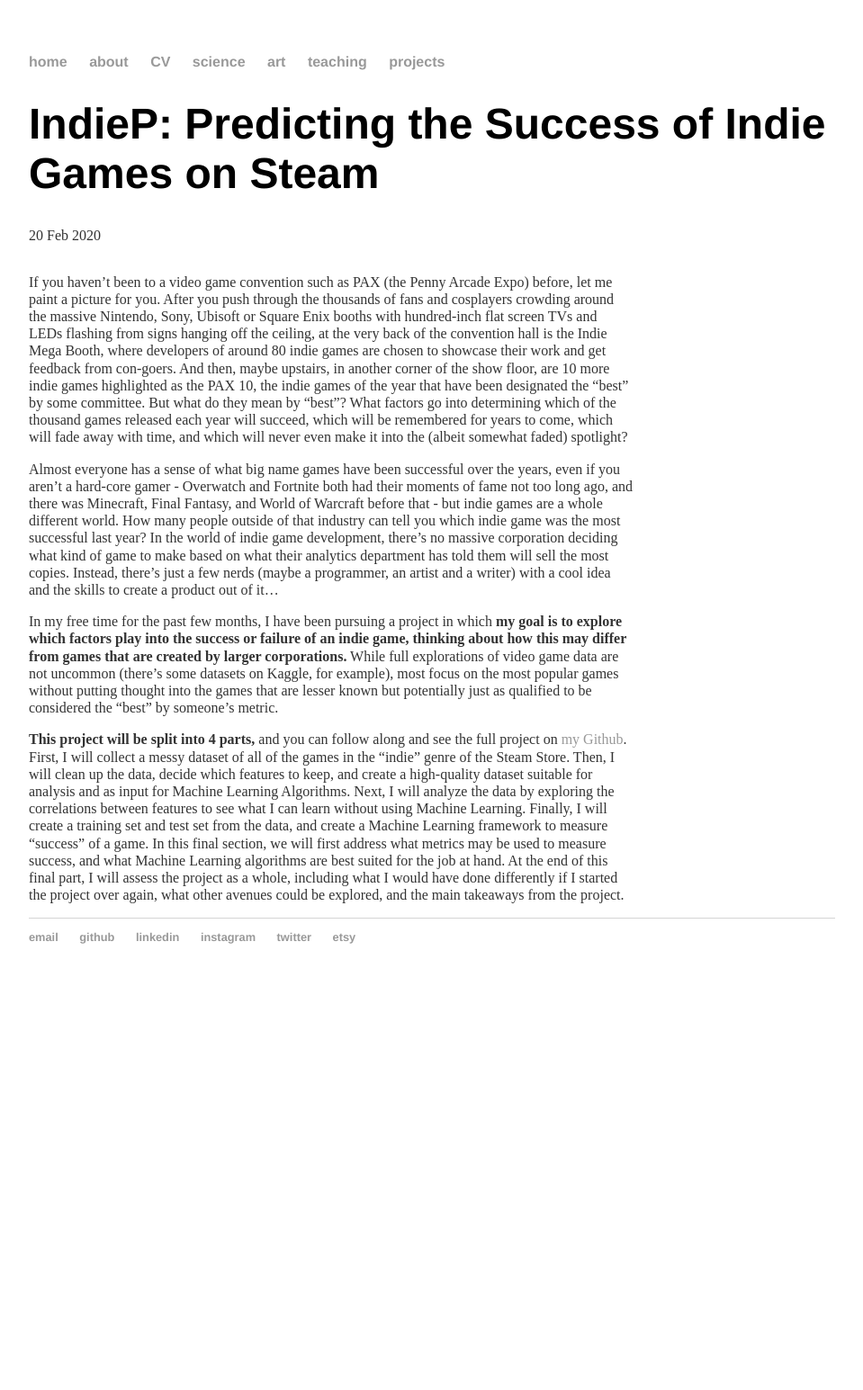
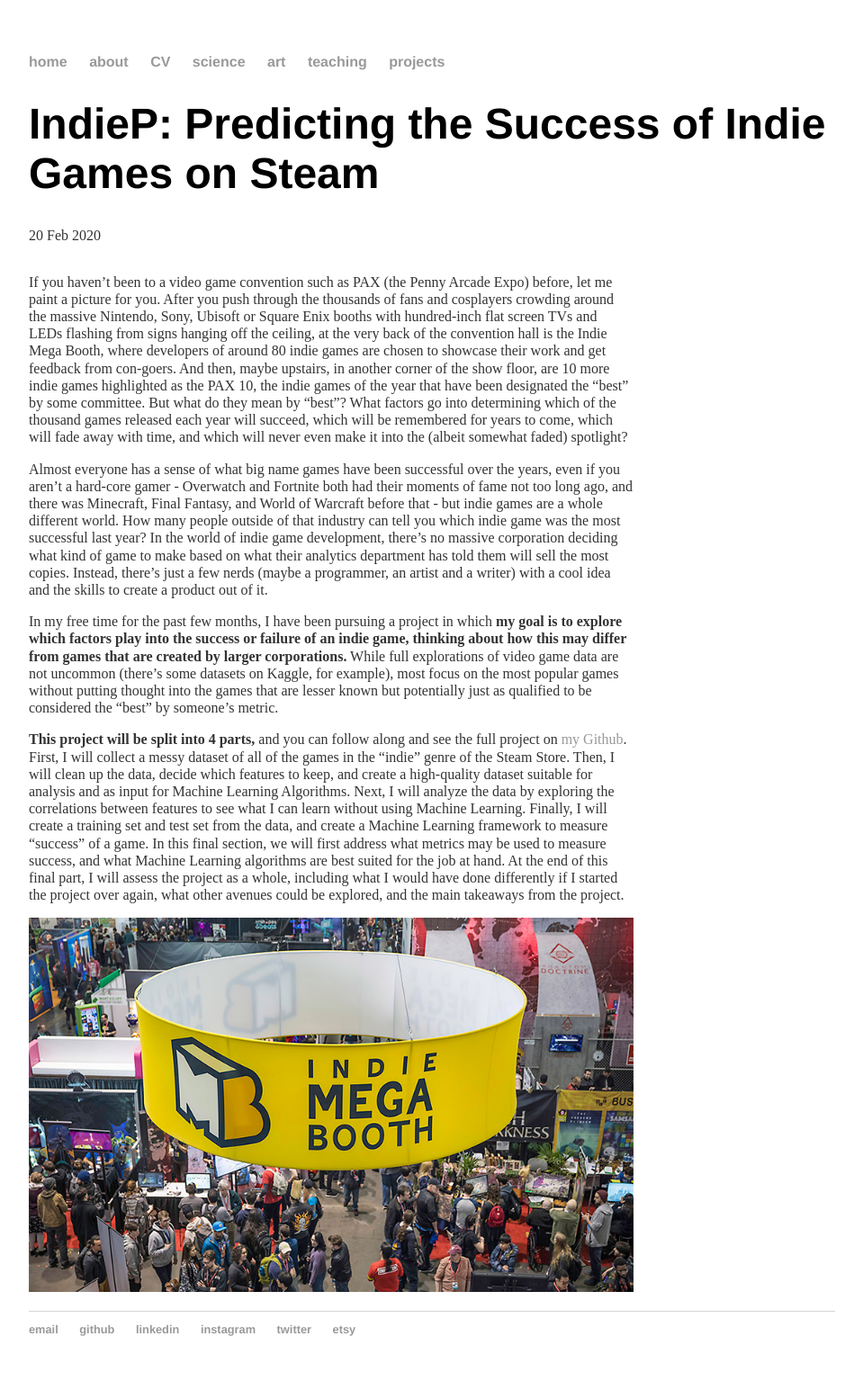
Before and after one commit to argwood/argwood.github.io, a Jekyll site: the page built from _posts/2020-02-20-indieP.md, in a window 1280 px wide. Shown: the whole page at 90% size, without its empty margins (160-1119 px from the left). Built offline with Jekyll 4.4.1, drawn with Linux system fonts in a browser that asks for light colours; before the commit the page ends 1109 px from its top, so only the background shows below that.

Commit message:
edited indieP Post

```diff
--- a/_posts/2020-02-20-indieP.md
+++ b/_posts/2020-02-20-indieP.md
@@ -5,18 +5,10 @@ date: 2020-02-20
 ---
 <div class="row">
 <div class="left" markdown="1">
-
-<!--<div class="center" markdown="1">-->
-<!--<img src="../../../assets/Indie-Mega-Booth.jpg" width="100%" ></img>-->
-<!--</div>-->
-
-<!--<div class="center" markdown="1">-->
-If you haven't been to a video game convention such as PAX (the Penny Arcade Expo) before, let me paint a picture for you. After you push through the thousands of fans and cosplayers crowding around the massive Nintendo, Sony, Ubisoft or Square Enix booths with hundred-inch flat screen TVs and LEDs flashing from signs hanging off the ceiling, at the very back of the convention hall is the Indie Mega Booth, where developers of around 80 indie games are chosen to showcase their work and get
-feedback from con-goers. And then, maybe upstairs, in another corner of the show floor, are 10 more indie games highlighted as the PAX 10, the indie games of the year that have been designated the "best" by some committee. But what do they mean by "best"? What factors go into determining which of the thousand games released each year will succeed, which will be remembered for years to come, which will fade away with time, and which will never even make it into the (albeit somewhat faded)
-spotlight?
+If you haven't been to a video game convention such as PAX (the Penny Arcade Expo) before, let me paint a picture for you. After you push through the thousands of fans and cosplayers crowding around the massive Nintendo, Sony, Ubisoft or Square Enix booths with hundred-inch flat screen TVs and LEDs flashing from signs hanging off the ceiling, at the very back of the convention hall is the Indie Mega Booth, where developers of around 80 indie games are chosen to showcase their work and get feedback from con-goers. And then, maybe upstairs, in another corner of the show floor, are 10 more indie games highlighted as the PAX 10, the indie games of the year that have been designated the "best" by some committee. But what do they mean by "best"? What factors go into determining which of the thousand games released each year will succeed, which will be remembered for years to come, which will fade away with time, and which will never even make it into the (albeit somewhat faded) spotlight?
 
 Almost everyone has a sense of what big name games have been successful over the years, even if you aren't a hard-core gamer - Overwatch and Fortnite both had their moments of fame not too long ago, and there was Minecraft, Final Fantasy, and World of Warcraft before that - but indie games are a whole different world. How many people outside of that industry can tell you which indie game was the most successful last year? In the world of indie game development, there's no massive
-corporation deciding what kind of game to make based on what their analytics department has told them will sell the most copies. Instead, there's just a few nerds (maybe a programmer, an artist and a writer) with a cool idea and the skills to create a product out of it...
+corporation deciding what kind of game to make based on what their analytics department has told them will sell the most copies. Instead, there's just a few nerds (maybe a programmer, an artist and a writer) with a cool idea and the skills to create a product out of it.
 
 In my free time for the past few months, I have been pursuing a project in which **my goal is to explore which factors play into the success or failure of an indie game, thinking about how this may differ from games that are created by larger corporations.** While full explorations of video game data are not uncommon (there's some datasets on Kaggle, for example), most focus on the most popular games without putting thought into the games that are lesser known but potentially just as qualified
 to be considered the "best" by someone's metric.
@@ -25,5 +17,7 @@ to be considered the "best" by someone's metric.
 what I can learn without using Machine Learning. Finally, I will create a training set and test set from the data, and create a Machine Learning framework to measure "success" of a game. In this final section, we will first address what metrics may be used to measure success, and what Machine Learning algorithms are best suited for the job at hand. At the end of this final part, I will assess the project as a whole, including what I would have done differently if I started the project over
 again, what other avenues could be explored, and the main takeaways from the project.
 
+
+<img src="../../../assets/Indie-Mega-Booth.jpg" width="100%" >
 </div>
 </div>
```
